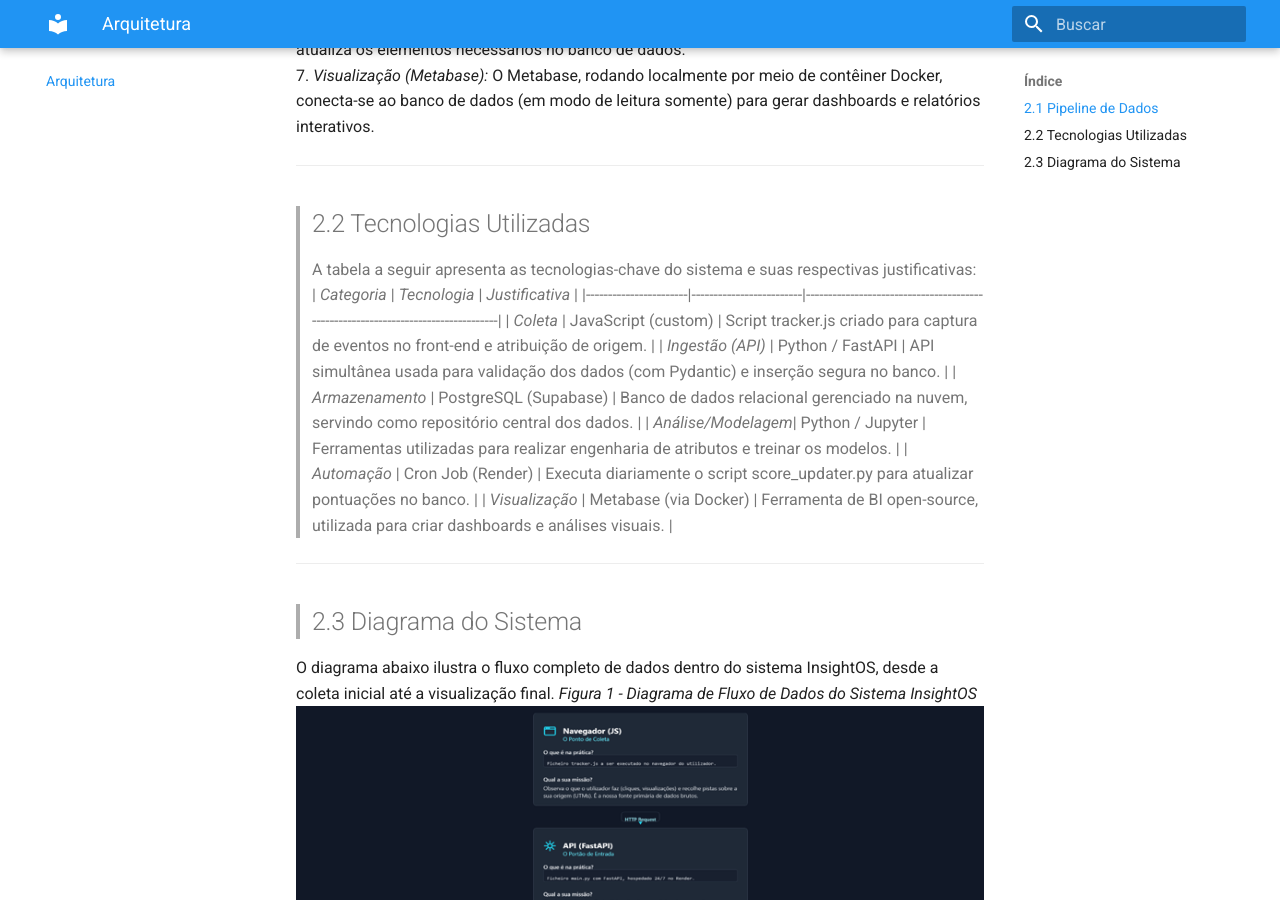
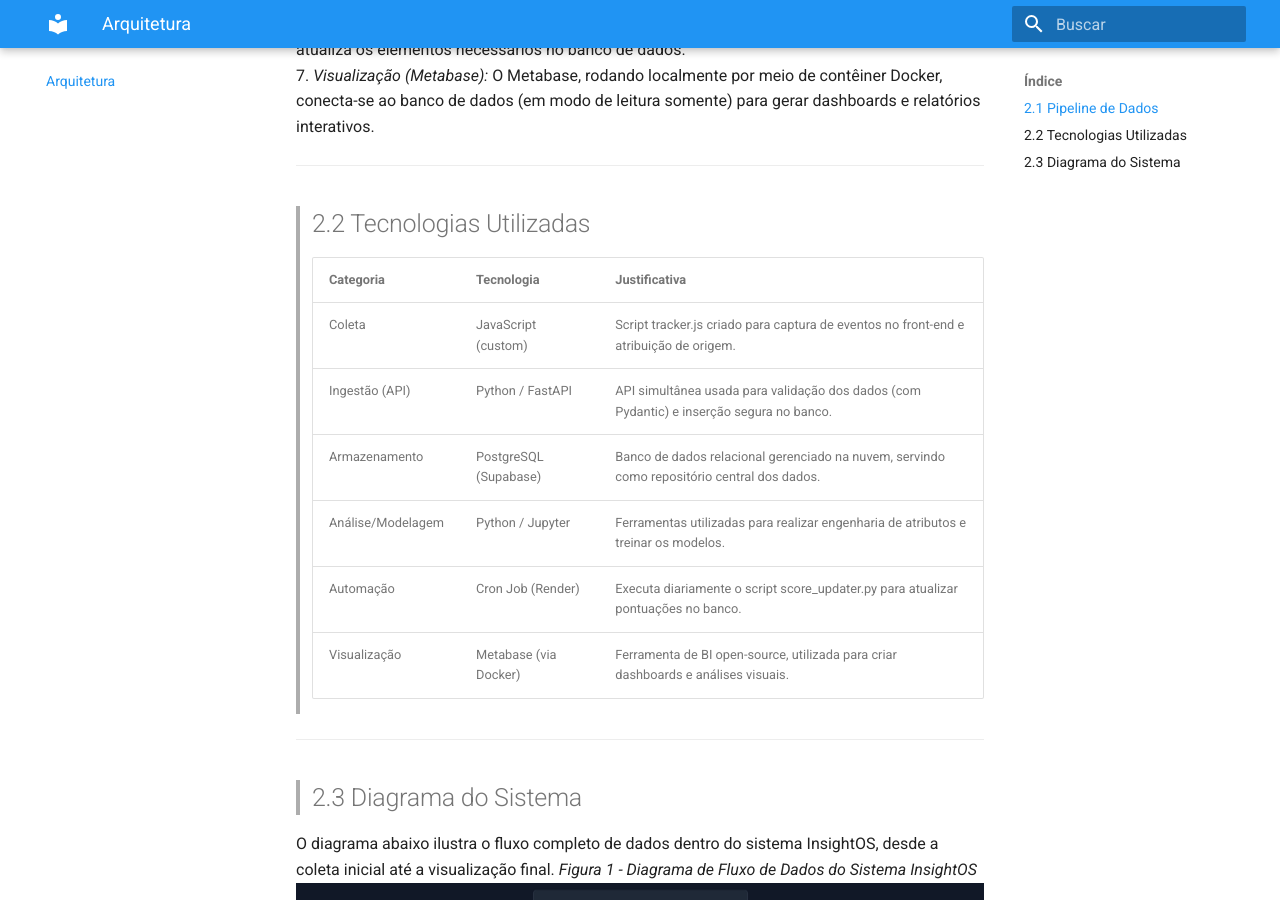
Before and after one commit to JessicaRocha-dados/insights-data-system, an MkDocs documentation site: the page built from docs/01_arquitetura.md, in a window 1280 px wide and 900 px high, scrolled down 718 px. Built offline with MkDocs 1.6.1 and Material for MkDocs 9.7.7, drawn with Linux system fonts in a browser that asks for light colours.

```diff
--- a/docs/01_arquitetura.md
+++ b/docs/01_arquitetura.md
@@ -12,15 +12,14 @@ O sistema implementa um pipeline de dados completo que transforma cliques anôni
 7.  *Visualização (Metabase):* O Metabase, rodando localmente por meio de contêiner Docker, conecta-se ao banco de dados (em modo de leitura somente) para gerar dashboards e relatórios interativos.
 ---
 >## 2.2 Tecnologias Utilizadas
-A tabela a seguir apresenta as tecnologias-chave do sistema e suas respectivas justificativas:
-| *Categoria*         | *Tecnologia*          | *Justificativa*                                                                 |
-|-----------------------|-------------------------|----------------------------------------------------------------------------------|
-| *Coleta*           | JavaScript (custom)    | Script tracker.js criado para captura de eventos no front-end e atribuição de origem. |
-| *Ingestão (API)*   | Python / FastAPI       | API simultânea usada para validação dos dados (com Pydantic) e inserção segura no banco. |
-| *Armazenamento*    | PostgreSQL (Supabase)  | Banco de dados relacional gerenciado na nuvem, servindo como repositório central dos dados. |
-| *Análise/Modelagem*| Python / Jupyter       | Ferramentas utilizadas para realizar engenharia de atributos e treinar os modelos. |
-| *Automação*        | Cron Job (Render)      | Executa diariamente o script score_updater.py para atualizar pontuações no banco. |
-| *Visualização*     | Metabase (via Docker)  | Ferramenta de BI open-source, utilizada para criar dashboards e análises visuais. |
+| Categoria         | Tecnologia              | Justificativa                                                                            |
+| :---------------- | :---------------------- | :--------------------------------------------------------------------------------------- |
+| Coleta            | JavaScript (custom)     | Script tracker.js criado para captura de eventos no front-end e atribuição de origem.    |
+| Ingestão (API)    | Python / FastAPI        | API simultânea usada para validação dos dados (com Pydantic) e inserção segura no banco. |
+| Armazenamento     | PostgreSQL (Supabase)   | Banco de dados relacional gerenciado na nuvem, servindo como repositório central dos dados. |
+| Análise/Modelagem | Python / Jupyter        | Ferramentas utilizadas para realizar engenharia de atributos e treinar os modelos.       |
+| Automação         | Cron Job (Render)       | Executa diariamente o script score_updater.py para atualizar pontuações no banco.        |
+| Visualização      | Metabase (via Docker)   | Ferramenta de BI open-source, utilizada para criar dashboards e análises visuais.        |
 ---
 >## 2.3 Diagrama do Sistema
 
```
Also changed, not shown: README.md (+129 -0 lines), site/01_arquitetura/index.html, site/02_dados_sinteticos/index.html, site/03_lead_scoring/index.html, site/04_analise_ltv/index.html, site/05_automacao/index.html, site/img/115151.png (added), site/index.html, site/search/search_index.json, 5 other files.
